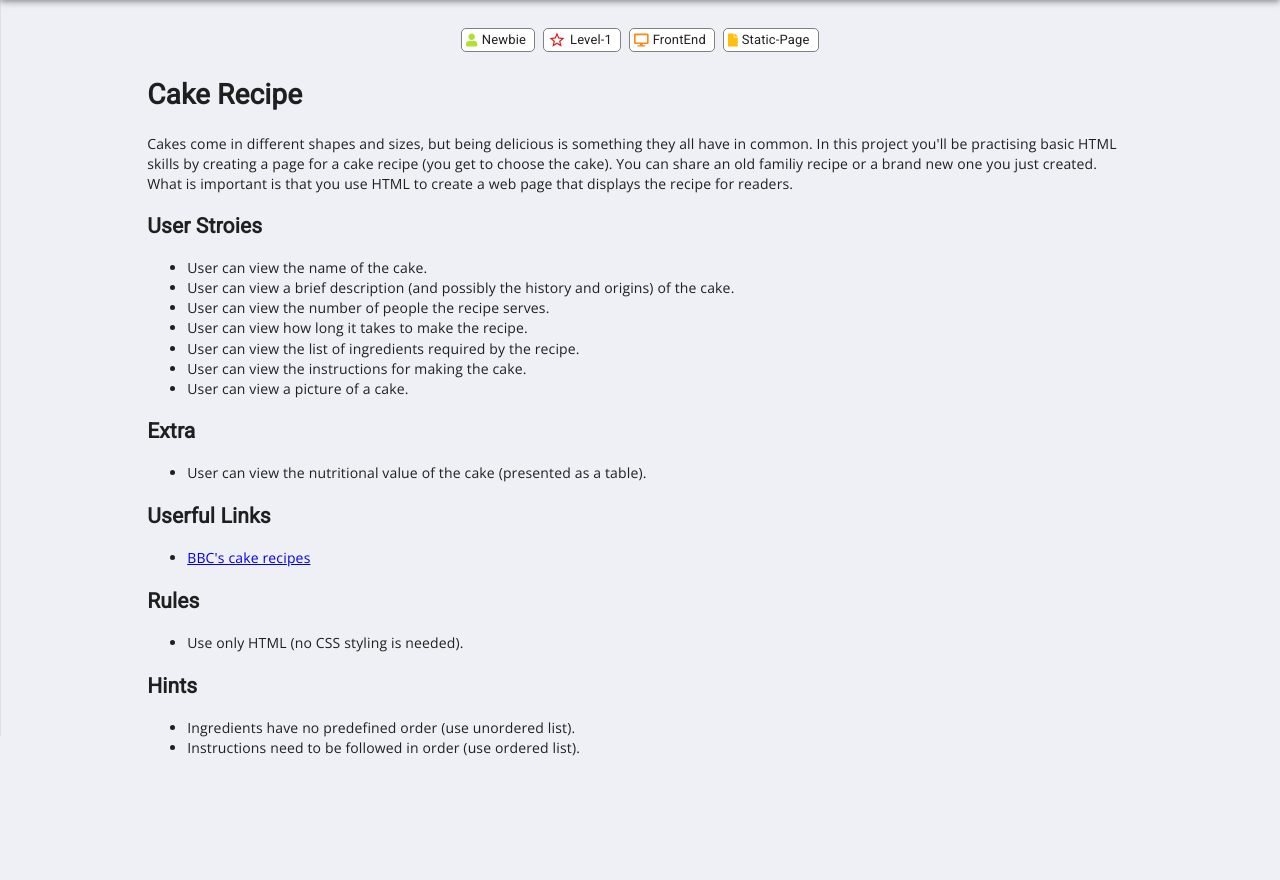
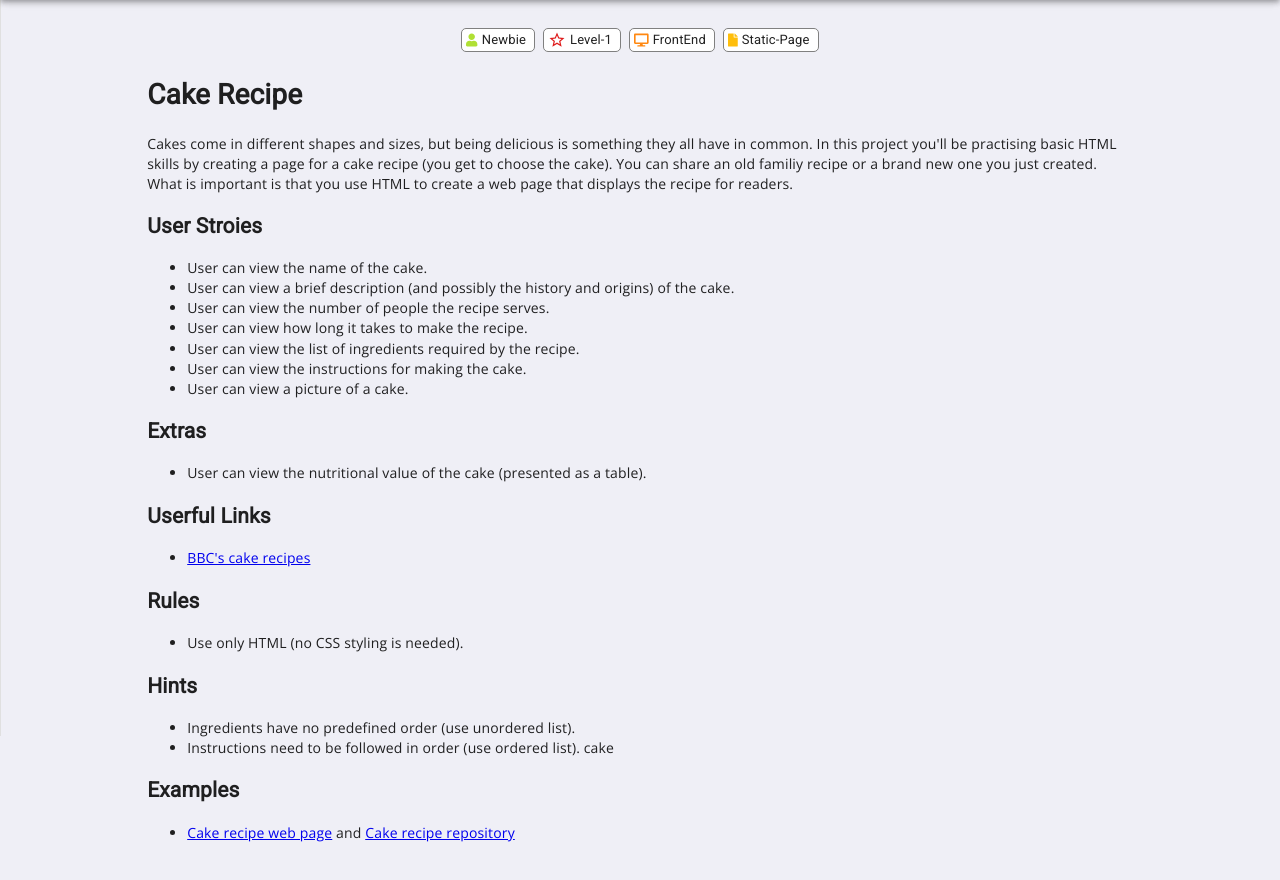
Before and after one commit to acodedoer/repofolio, a Gatsby site: page /projects/cake-recipe in a window 1280 px wide. Shown: the part 64-944 px from the top of the page. Before the commit the page ends 860 px from the top, so only its background shows below. Built offline with nearby package versions, Linux system fonts and the light colour scheme; Gatsby itself is replaced by a stand-in of ours.

Commit message:
added example

```diff
--- a/src/markdown-pages/cake-recipe.md
+++ b/src/markdown-pages/cake-recipe.md
@@ -18,7 +18,7 @@ Cakes come in different shapes and sizes, but being delicious is something they
 * User can view the instructions for making the cake.
 * User can view a picture of a cake.
 
-## Extra
+## Extras
 * User can view the nutritional value of the cake (presented as a table).
 
 ## Userful Links
@@ -30,3 +30,6 @@ Cakes come in different shapes and sizes, but being delicious is something they
 ## Hints
 * Ingredients have no predefined order (use unordered list).
 * Instructions need to be followed in order (use ordered list).
+cake
+## Examples
+* [Cake recipe web page](https://baffasz.github.io/cake-recipe-/) and [Cake recipe repository](https://github.com/baffasz/cake-recipe-.git)
```
